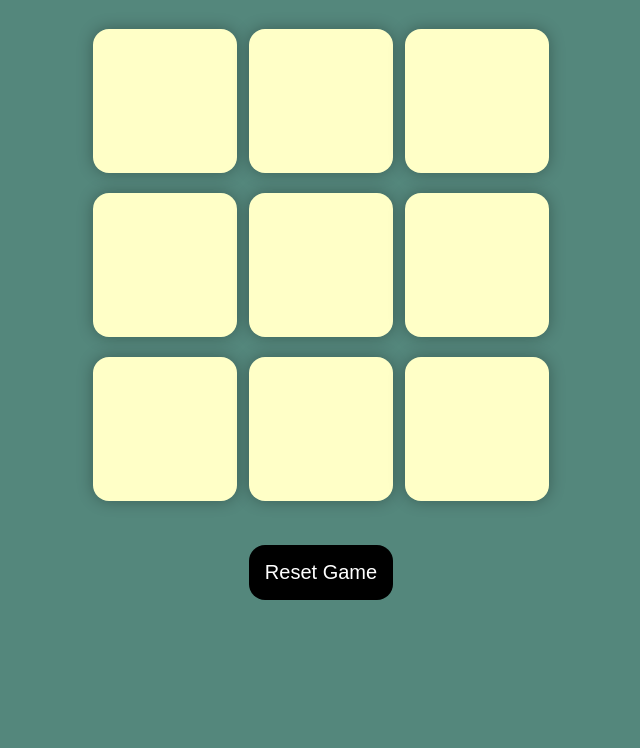
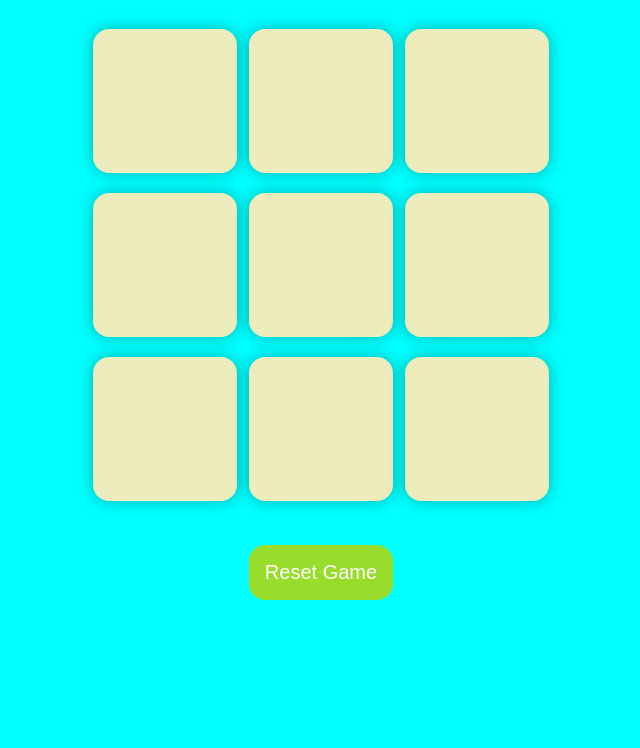
Before and after one commit to Ashraf273/Tic_Tac_Toe_Game, a plain HTML site: page Tic.html in a window 1280 px wide. Shown: the part 52-800 px from the top of the page, without its empty margins (319-959 px from the left). Drawn offline with Linux system fonts and the light colour scheme.

Commit message:
Update Tac.css

```diff
--- a/Tac.css
+++ b/Tac.css
@@ -4,7 +4,7 @@ padding:0;
 }
 
 body{
-    background-color:#54877c;
+     background-color:cyan;
     text-align: center;
 
 }
@@ -35,13 +35,13 @@ body{
     box-shadow: 0 0 1rem rgba(0,0,0,0.3);
     font-size: 8vmin;
     color: #b0413e;
-    background-color: #ffffc7;
+     background-color: #ececbd;
 }
 
 #reset{
     padding: 1rem;
     font-size: 1.25rem;
-    background-color:black;
+    background-color:rgb(153, 221, 44);
     color: white;
     border-radius: 1rem;
     border: none;
@@ -50,7 +50,7 @@ body{
 #new-btn{
     padding: 1rem;
     font-size: 1.25rem;
-    background-color:black;
+    background-color:rgb(153, 221, 44);
     color: white;
     border-radius: 1rem;
     border: none;
@@ -75,3 +75,13 @@ body{
 .hide{
     display: none;
 }
+
+ #reset:hover{
+        background-color: white;
+        color: black;
+        zoom: 1.115;
+    }
+
+    .box:hover{
+        background-color: white;
+    }
```
